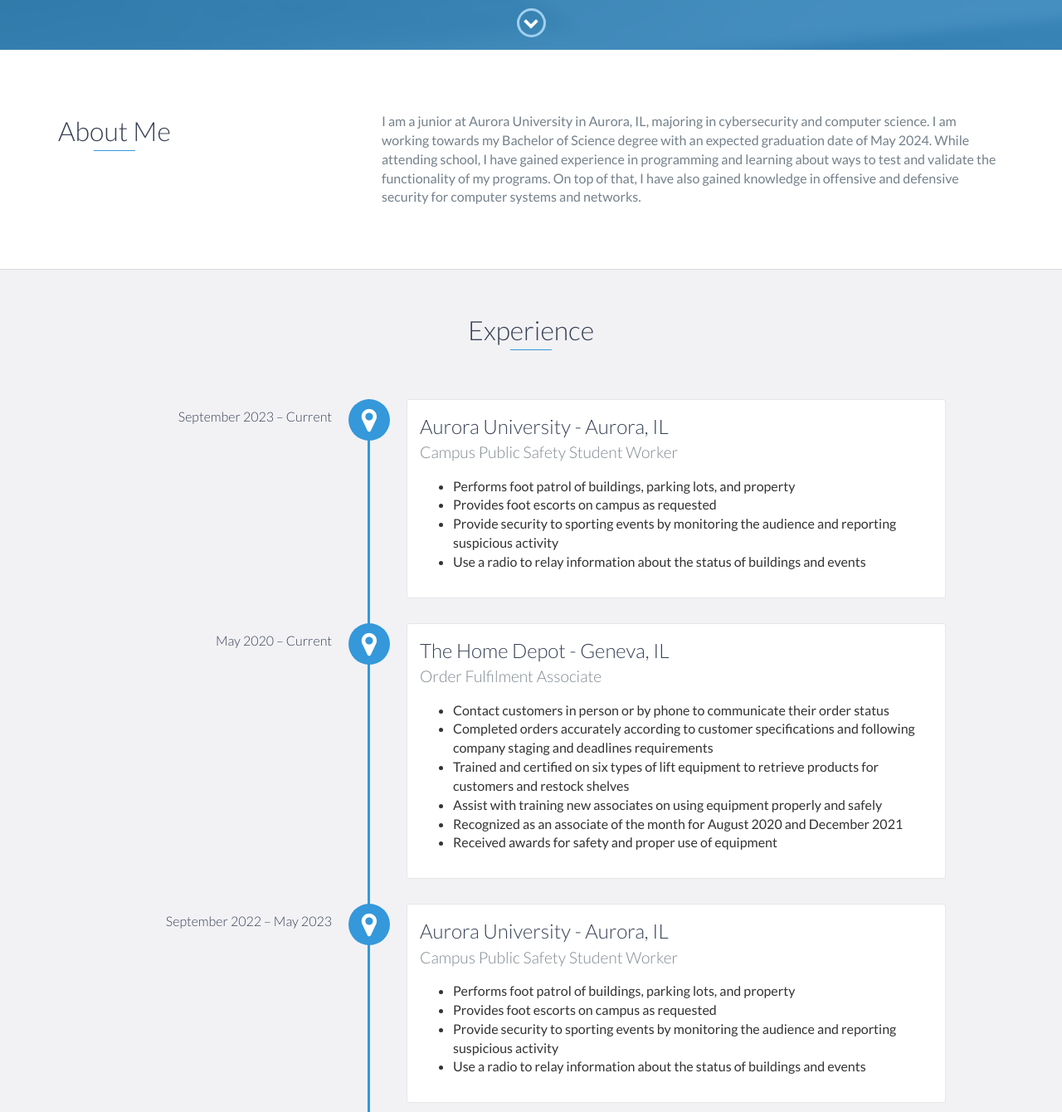
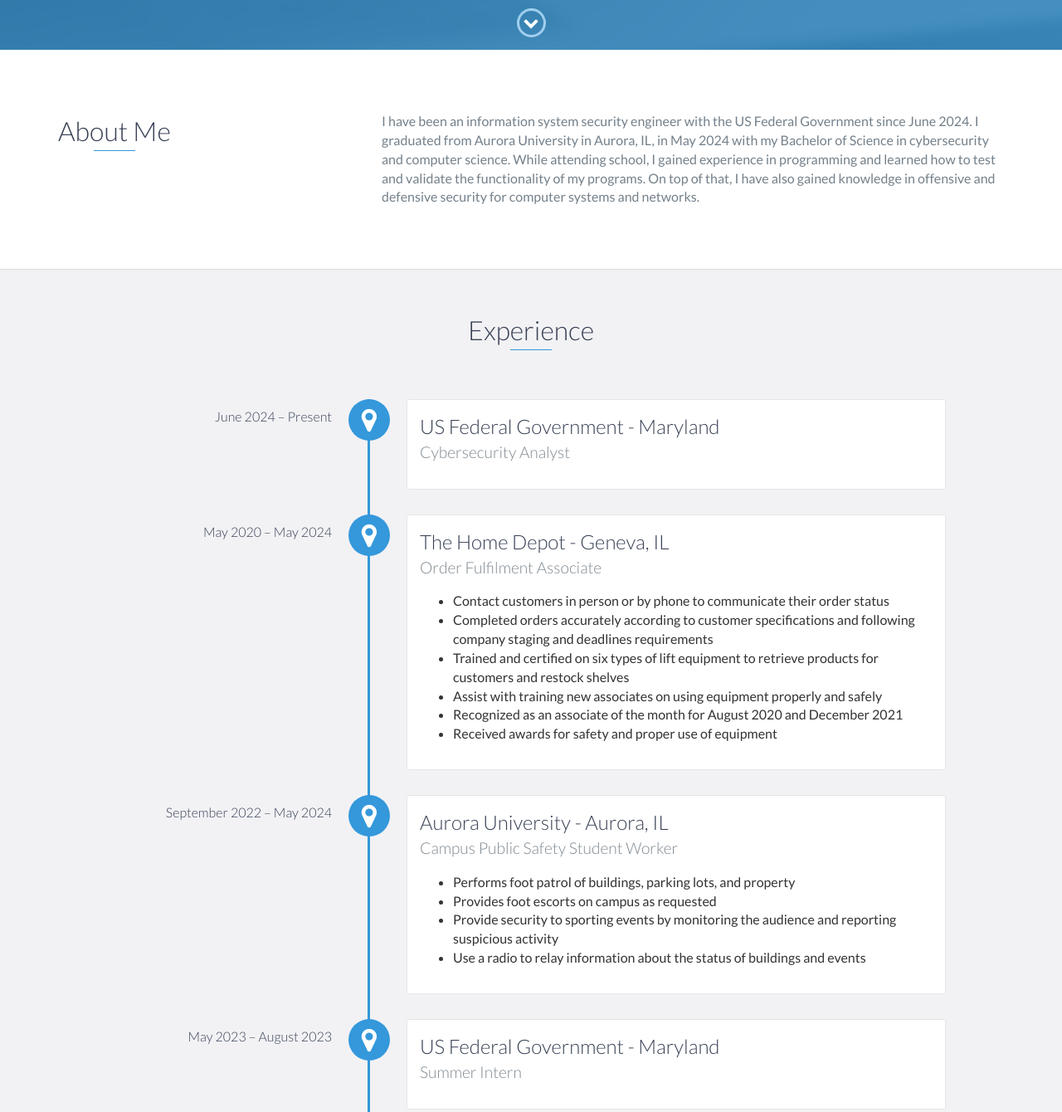
Before and after one commit to Drewl919/Drewl919.github.io, a website: page index.html in a window 1280 px wide. Shown: the part 740-2080 px from the top of the page at 83% size. Drawn offline with nearby package versions, Linux system fonts and the light colour scheme.

Commit message:
Updated
Modified education and work experience

```diff
--- a/index.html
+++ b/index.html
@@ -84,10 +84,11 @@
                 </div>
                 <div class="col-md-8">
                     <p>
-                        I am a junior at Aurora University in Aurora, IL, majoring in cybersecurity and computer science.
-                        I am working towards my Bachelor of Science degree with an expected graduation date of May 2024.
-                        While attending school, I have gained experience in programming and learning about ways to test and validate the functionality of my programs.
-                        On top of that, I have also gained knowledge in offensive and defensive security for computer systems and networks.
+                        I have been an information system security engineer with the US Federal Government since June 2024.
+                        I graduated from Aurora University in Aurora, IL, in May 2024 with my Bachelor of Science in
+                        cybersecurity and computer science. While attending school, I gained experience in programming
+                        and learned how to test and validate the functionality of my programs. On top of that, I have
+                        also gained knowledge in offensive and defensive security for computer systems and networks.
                     </p>
                 </div>
             </div>
@@ -98,19 +99,16 @@
     <div id="experience" class="background-alt">
         <h2 class="heading">Experience</h2>
         <div id="experience-timeline">
-            <div data-date="September 2023 – Current">
-                <h3>Aurora University - Aurora, IL</h3>
-                <h4>Campus Public Safety Student Worker</h4>
+            <div data-date="June 2024 – Present">
+                <h3>US Federal Government - Maryland</h3>
+                <h4>Cybersecurity Analyst</h4>
                 <p>
-                <ul>
-                    <li>Performs foot patrol of buildings, parking lots, and property</li>
-                    <li>Provides foot escorts on campus as requested</li>
-                    <li>Provide security to sporting events by monitoring the audience and reporting suspicious activity</li>
-                    <li>Use a radio to relay information about the status of buildings and events</li>
-                </ul>
+                    <!--                <ul>-->
+                    <!--                    <li></li>-->
+                    <!--                </ul>-->
                 </p>
             </div>
-            <div data-date="May 2020 – Current">
+            <div data-date="May 2020 – May 2024">
                 <h3>The Home Depot - Geneva, IL</h3>
                 <h4>Order Fulfilment Associate</h4>
                 <p>
@@ -124,7 +122,7 @@
                     </ul>
                 </p>
             </div>
-            <div data-date="September 2022 – May 2023">
+            <div data-date="September 2022 – May 2024">
                 <h3>Aurora University - Aurora, IL</h3>
                 <h4>Campus Public Safety Student Worker</h4>
                 <p>
@@ -134,6 +132,15 @@
                     <li>Provide security to sporting events by monitoring the audience and reporting suspicious activity</li>
                     <li>Use a radio to relay information about the status of buildings and events</li>
                 </ul>
+                </p>
+            </div>
+            <div data-date="May 2023 – August 2023">
+                <h3>US Federal Government - Maryland</h3>
+                <h4>Summer Intern</h4>
+                <p>
+<!--                <ul>-->
+<!--                    <li></li>-->
+<!--                </ul>-->
                 </p>
             </div>
             <div data-date="June 2022 – August 2022">
@@ -172,7 +179,7 @@
             <h3>Aurora University</h3>
             <span class="education-date">January 2022 - May 2024</span>
             <h4>Bachelor of Science in Cybersecurity & Computer Science</h4>
-            <p>GPA: 3.87/4.0</p>
+            <p>GPA: 3.75/4.0</p>
             <p style="font-style: italic">
                 Relevant Courses:
                 <ul style="font-style: italic">
```
